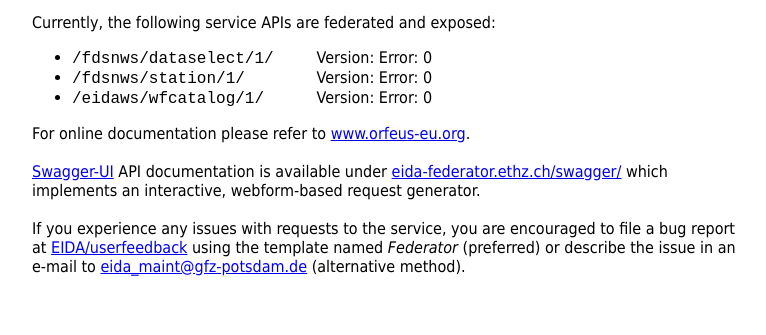
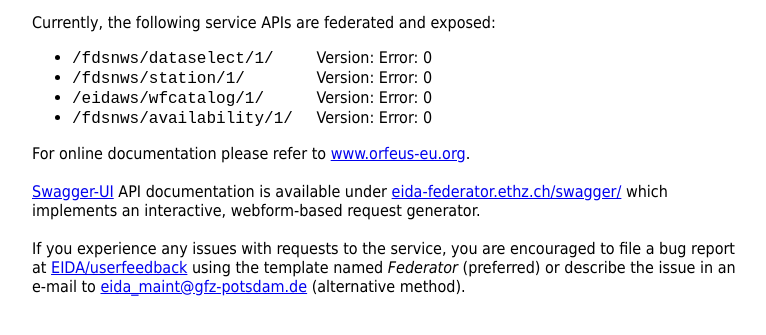
Before and after one commit to kaestli/eidaws-federator-deployment, a plain HTML site: page docker-compose/federator/index.html in a window 1280 px wide. Shown: the part 103-438 px from the top of the page, without its empty margins (248-1014 px from the left). Drawn offline with Linux system fonts and the light colour scheme; no server answers.

Commit message:
added availability to index.html

```diff
--- a/docker-compose/federator/index.html
+++ b/docker-compose/federator/index.html
@@ -49,6 +49,7 @@
   fetchServiceVersion("/fdsnws/dataselect/1", "fdsnws-dataselect");
   fetchServiceVersion("/fdsnws/station/1", "fdsnws-station");
   fetchServiceVersion("/eidaws/wfcatalog/1", "eidaws-wfcatalog");
+  fetchServiceVersion("/fdsnws/availability/1", "fdsnws-availability");
 </script>
 </head>
 <body>
@@ -62,6 +63,7 @@
 <li><span class="path">/fdsnws/dataselect/1/</span> Version: <span id="fdsnws-dataselect"></span></li>
 <li><span class="path">/fdsnws/station/1/</span> Version: <span id="fdsnws-station"></span></li>
 <li><span class="path">/eidaws/wfcatalog/1/</span> Version: <span id="eidaws-wfcatalog"></span></li>
+<li><span class="path">/fdsnws/availability/1/</span> Version: <span id="fdsnws-availability"></span></li>
 </ul>
 </p>
 
```
